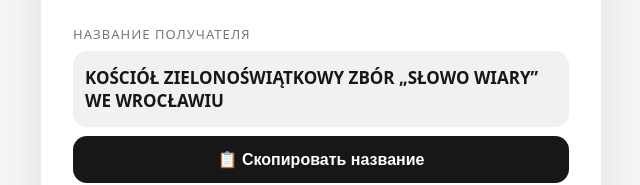
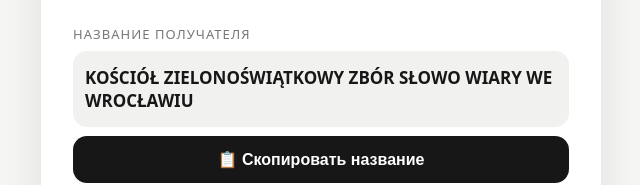
Before and after one commit to slowowiarywroclaw/site, a plain HTML site: page index.html in a window 1280 px wide. Shown: the part 226-411 px from the top of the page, without its empty margins (319-959 px from the left). Drawn offline with Linux system fonts and the light colour scheme.

Commit message:
Update index.html

```diff
--- a/index.html
+++ b/index.html
@@ -31,7 +31,7 @@
 
 <div class="field">
   <div class="label">Название получателя</div>
-  <div class="value" id="name">KOŚCIÓŁ ZIELONOŚWIĄTKOWY ZBÓR „SŁOWO WIARY” WE WROCŁAWIU</div>
+  <div class="value" id="name">KOŚCIÓŁ ZIELONOŚWIĄTKOWY ZBÓR SŁOWO WIARY WE WROCŁAWIU</div>
   <button onclick="copyText('name','nameStatus')">📋 Скопировать название</button>
   <div class="status" id="nameStatus"></div>
 </div>
```
